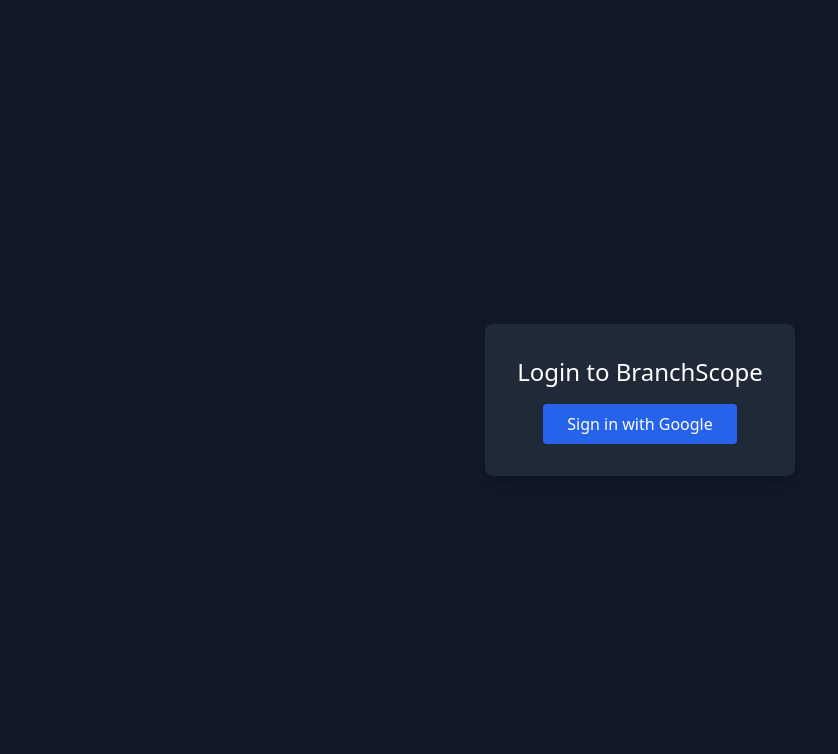
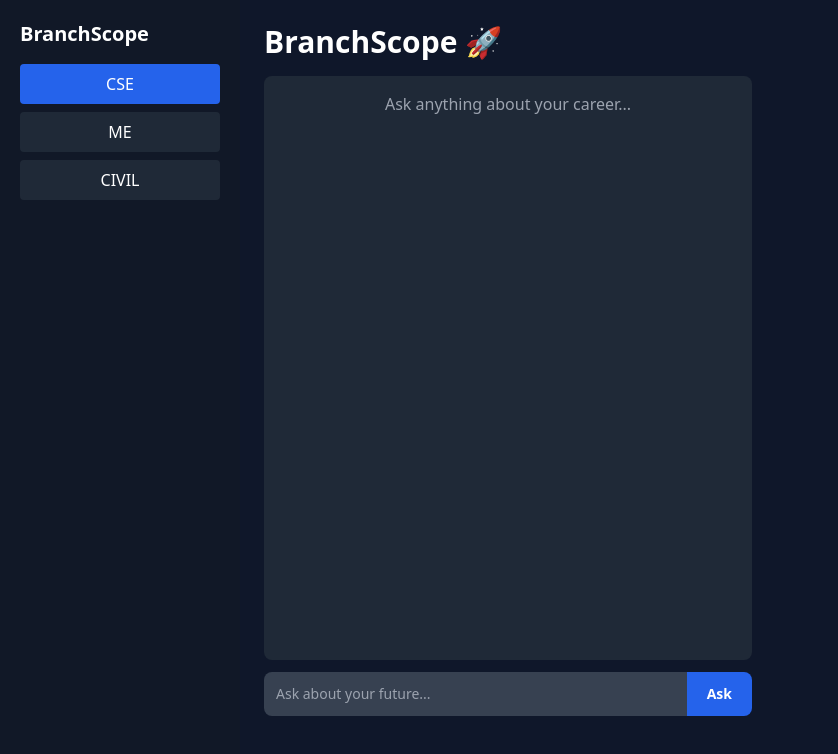
Before and after one commit to akashbauri/Branch-Scope-code, a Next.js app: page / in a window 1280 px wide. Shown: the top 754 px of the page, without its empty margins (0-838 px from the left). Built offline with nearby package versions, Linux system fonts and the light colour scheme.

Commit message:
Update page.js

```diff
--- a/app/page.js
+++ b/app/page.js
@@ -1,27 +1,64 @@
 "use client";
 
-import { signInWithPopup } from "firebase/auth";
-import { auth, provider } from "@/lib/firebase";
-import { useRouter } from "next/navigation";
+import { useState } from "react";
+import Sidebar from "./components/Sidebar";
+import ChatBox from "./components/ChatBox";
+import ResultCard from "./components/ResultCard";
 
-export default function Login() {
-  const router = useRouter();
+export default function Home() {
+  const [program, setProgram] = useState("cse");
+  const [question, setQuestion] = useState("");
+  const [chat, setChat] = useState([]);
+  const [result, setResult] = useState(null);
+  const [loading, setLoading] = useState(false);
 
-  const login = async () => {
-    await signInWithPopup(auth, provider);
-    router.push("/");
+  const ask = async () => {
+    if (!question.trim()) return;
+
+    const updated = [...chat, { role: "user", text: question }];
+    setChat(updated);
+    setLoading(true);
+
+    try {
+      const res = await fetch("/api/ask", {
+        method: "POST",
+        headers: { "Content-Type": "application/json" },
+        body: JSON.stringify({ program, question }),
+      });
+
+      const data = await res.json();
+
+      setChat([
+        ...updated,
+        { role: "ai", text: data?.data?.suggestion || "No response" },
+      ]);
+
+      setResult(data.data);
+    } catch {
+      setChat([...updated, { role: "ai", text: "Error..." }]);
+    }
+
+    setLoading(false);
+    setQuestion("");
   };
 
   return (
-    <div className="flex items-center justify-center h-screen bg-gray-900">
-      <div className="bg-gray-800 p-8 rounded-lg shadow-lg text-center">
-        <h1 className="text-2xl mb-4">Login to BranchScope</h1>
-        <button
-          onClick={login}
-          className="bg-blue-600 px-6 py-2 rounded hover:bg-blue-700"
-        >
-          Sign in with Google
-        </button>
+    <div className="flex min-h-screen">
+      <Sidebar program={program} setProgram={setProgram} />
+
+      <div className="flex-1 p-6">
+        <h1 className="text-3xl font-bold mb-4">BranchScope 🚀</h1>
+
+        <div className="grid md:grid-cols-2 gap-4 h-[80vh]">
+          <ChatBox
+            chat={chat}
+            question={question}
+            setQuestion={setQuestion}
+            ask={ask}
+            loading={loading}
+          />
+          <ResultCard result={result} />
+        </div>
       </div>
     </div>
   );
```
